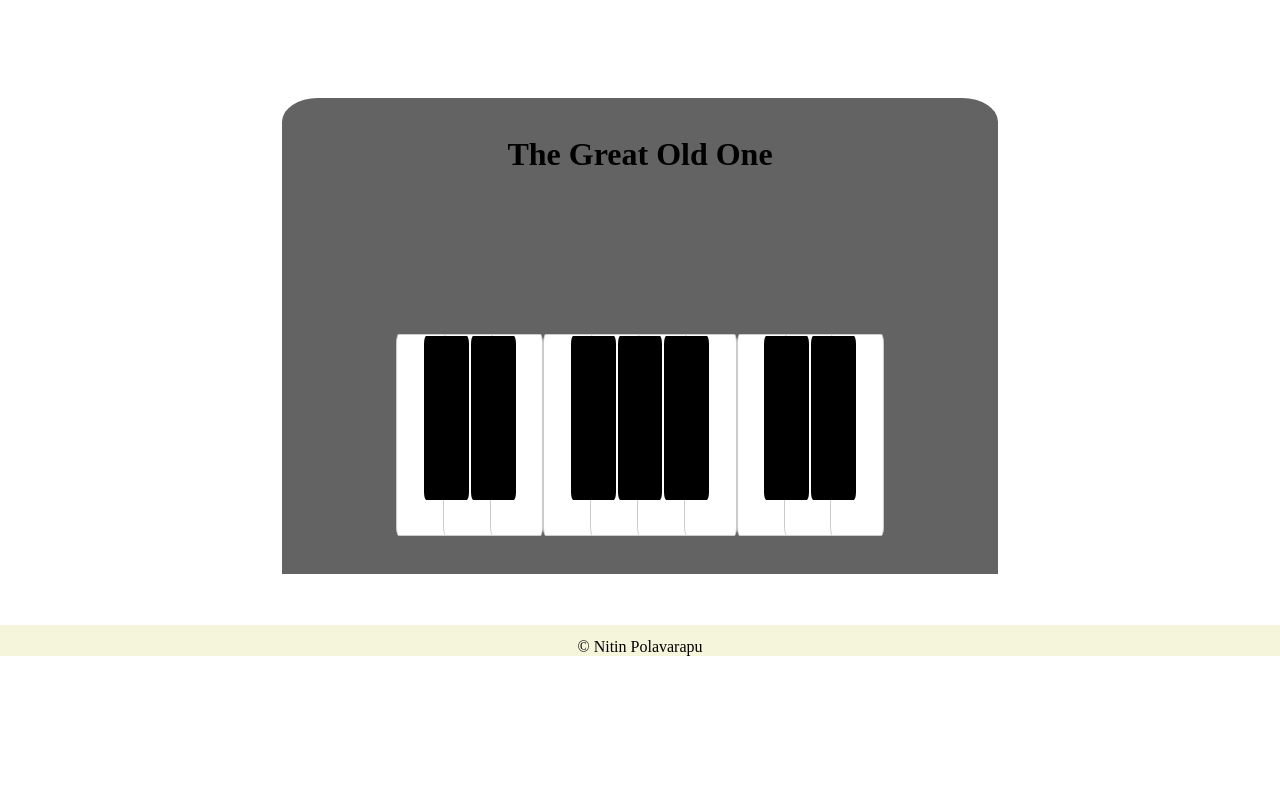
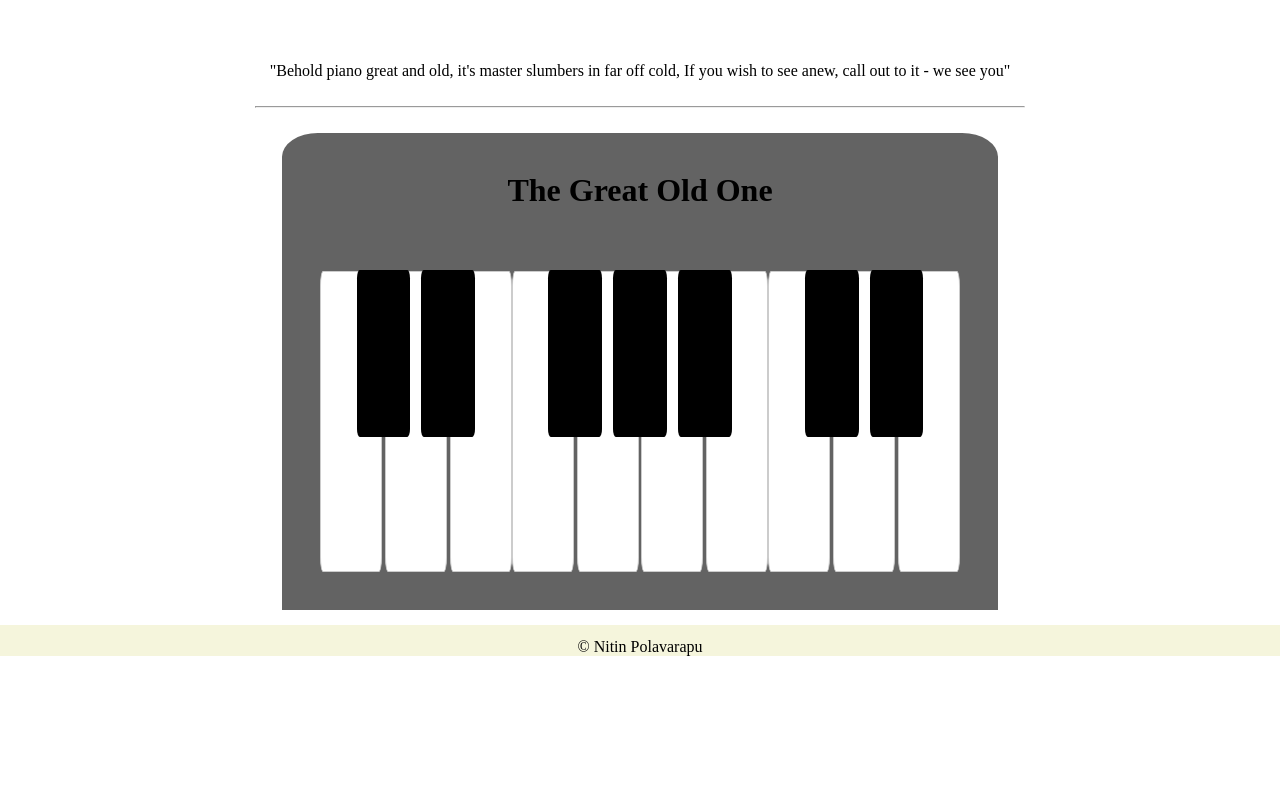
Before and after one commit to np-2001/Project-Management-Tool, a Python web app: template homework/Homework-1/flask_app/templates/piano.html in a window 1280 px wide. Shown: the part 144-944 px from the top of the page. Run offline with Jinja, Linux system fonts and the light colour scheme; the template is opened without the code that fills it, so the values that code supplies are empty.

Commit message:
Made piano react to presses

```diff
--- a/homework/Homework-1/flask_app/static/piano/css/piano.css
+++ b/homework/Homework-1/flask_app/static/piano/css/piano.css
@@ -29,6 +29,10 @@ body {
     padding: 3%;
     margin-bottom: 10%;
 
+}
+
+.piano-text {
+    margin-bottom: 10%;
 }
 
 .image-and-text {
@@ -69,7 +73,8 @@ body {
     align-items: flex-end;
     justify-content: center;
     width: 100%;
-    height: 100%;
+    height: 80%;
+    z-index: 2;
 
 }
 
@@ -80,17 +85,19 @@ body {
     position: relative;
     display: flex;
     justify-content: center;
+
     align-items: flex-end;
     color: #636363;
+    flex-grow: 1;
+
 
 }
 
 .white-key {
     background-color: #fff;
     width: 8%;
-    height: 55%;
+    height: 100%;
     z-index: 0;
-    position: relative;
 
 
     border: 1px solid #ccc;
@@ -101,9 +108,8 @@ body {
     background-color: #000;
 
     width: 7%;
-    height: 45%;
-    top: -10%;
-    position: relative;
+    height: 56%;
+    top: -45%;
     z-index: 1;
     margin-left: -4%;
     margin-right: -4%;
--- a/homework/Homework-1/flask_app/templates/piano.html
+++ b/homework/Homework-1/flask_app/templates/piano.html
@@ -45,9 +45,12 @@
 
         </nav>
         <main class="Piano-Project">
+            <div class="poem"> "Behold piano great and old, it's master slumbers in far off cold, If you wish to see anew, call out to it - we see you"</div>
+            <hr class="line">
 
             <div class="piano">
-                <h1> The Great Old One </h1>
+
+                <h1 class="piano-text"> The Great Old One </h1>
                 <div class="keys">
                     <div class="white-key" id="A">  <div class="letter"> A </div> </div>
                     <div class="black-key" id="W"> <div class="letter"> W </div> </div>
@@ -65,7 +68,7 @@
                     <div class="black-key" id="O"> <div class="letter"> O </div> </div>
                     <div class="white-key" id="L"> <div class="letter"> L </div> </div>
                     <div class="black-key" id="P"> <div class="letter"> P </div> </div>
-                    <div class="white-key" id=";"> <div class="letter"> ; </div> </div>
+                    <div class="white-key" id="semi"> <div class="letter"> ; </div> </div>
                 </div>
 
             </div>
```
Also changed, not shown: homework/Homework-1/flask_app/static/piano/js/piano.js (+66 -0 lines).
